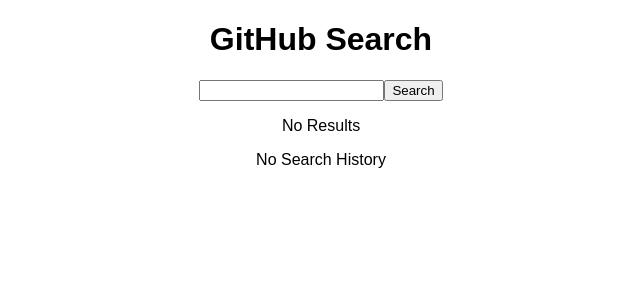
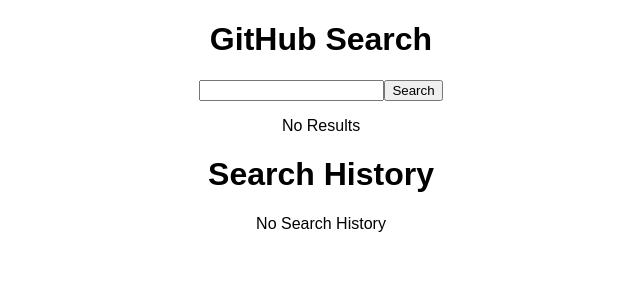
Before and after one commit to secretagentan/react-github-example, a React (Create React App) app: page / in a window 1280 px wide. Shown: the top 300 px of the page, without its empty margins (319-959 px from the left). Built offline with nearby package versions, Linux system fonts and the light colour scheme.

Commit message:
renders search history

```diff
--- a/src/GitHubSearch.js
+++ b/src/GitHubSearch.js
@@ -1,37 +1,5 @@
-console.log('')
 import React, { Component } from 'react';
-
-class SearchHistory extends Component {
-  render() {
-    // const usernames = [];
-    // usernames.push(this.props.profile.login);
-    // console.log(usernames);
-    const results = history.map( (name, i) => <li key={i}>{name}</li> );
-    return (
-      <div>
-        <h1>Search History</h1>
-        <ul>
-          {results}
-        </ul>
-      </div>
-    )
-  }
-  // render() {
-  //   const SearchHistory = ({history}) => {
-  //     const results = history.map( (name, i) => <li key={i}>{name}</li>;
-  //   }
-  //     return (
-  //       <div>
-  //         <h1>Search History</h1>
-  //         <ul>
-  //           {results}
-  //         </ul>
-  //       </div>
-  //     )
-  //   // }
-  // }
-}
-
+import SearchHistory from './SearchHistory';
 
 class GitHubProfile extends Component {
   render() {
@@ -61,6 +29,18 @@
     }
     this.handleChange = this.handleChange.bind(this);
     this.handleSubmit = this.handleSubmit.bind(this);
+    this.sort = this.sort.bind(this);
+  }
+
+  sort() {
+    this.state.history.sort( (a, b) => {
+      if (a > b) return 1;
+      if (a < b) return -1;
+      return 0;
+    })
+    this.setState({
+      history: history
+    })
   }
 
   handleSubmit(evt) {
@@ -74,7 +54,7 @@
 
   searchGithub(username) {
     // construct URL for github
-    const access_token = '5eb66dbee37ff2f75dba1c3bdea22a96783e109b';
+    const access_token = '0eb42a3740ffa12dfc17bd3662a079f109d4bfdf';
     const url = `https://api.github.com/users/${username}?access_token=${access_token}`;
     // do a fetch request
     // parse the json response
@@ -94,12 +74,12 @@
   }
 
   render () {
-    const result = this.state.profile ?
-      <GitHubProfile profile={this.state.profile} /> :
-      <p>No Results</p>;
-    const history = this.state.profile ?
-      <SearchHistory profile={this.state.profile} /> :
-      <p>No Search History</p>;
+    const result = this.state.profile
+      ? <GitHubProfile profile={this.state.profile} />
+      : <p>No Results</p>;
+    const history = this.state.history
+      ? <SearchHistory history={this.state.history} />
+      : <p>No Search History</p>;
     return (
       <div>
         <h1>GitHub Search </h1>
@@ -108,7 +88,10 @@
           <button>Search</button>
         </form>
         {result}
-        {history}
+        <SearchHistory
+          sort={this.sort}
+          history={this.state.history}
+        />
       </div>
     );
   }
--- /dev/null
+++ b/src/SearchHistory.js
@@ -0,0 +1,30 @@
+import React, { Component } from 'react';
+
+const SearchHistory = ({history, sort}) => {
+  const pStyle = {
+    display: 'block',
+    width: '100%',
+    textAlign: 'center'
+  }
+  const results = history.map((name, i) => <p style={pStyle} key={i}>{name}</p>);
+  if (history.length === 0 ) {
+    return (
+    <div>
+      <h1>Search History</h1>
+      <p>No Search History</p>
+    </div>
+    )
+  } else {
+    return (
+      <div>
+        <h1>Search History</h1>
+        <button onClick={sort}>Sort</button>
+        <div>
+          {results}
+        </div>
+      </div>
+    )
+  }
+}
+
+export default SearchHistory;
```
